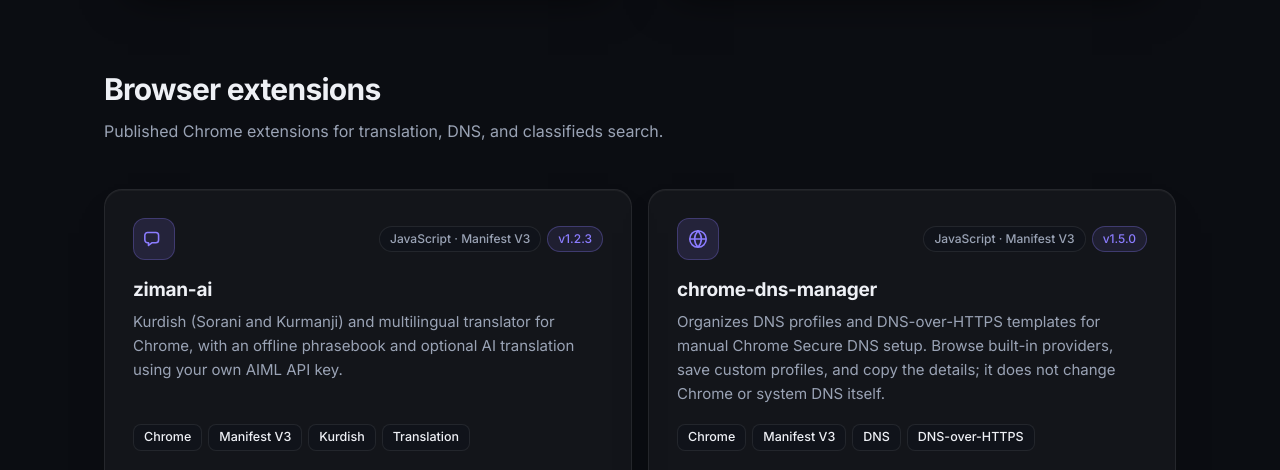
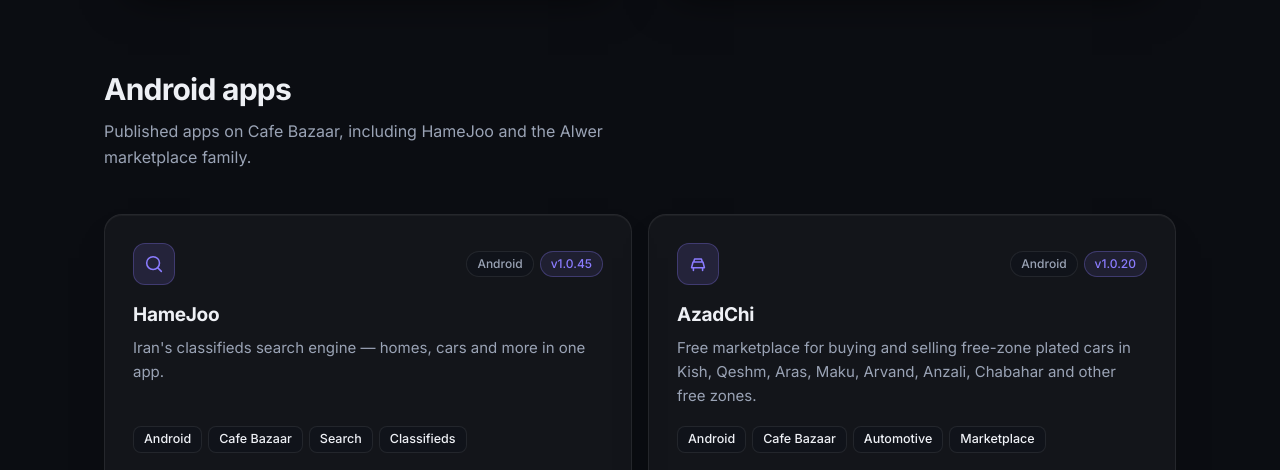
Before and after one commit to sadrmanesh/sadrmanesh.github.io, a plain HTML site: page index.html in a window 1280 px wide. Shown: the part 3303-3773 px from the top of the page. Drawn offline with Linux system fonts and the light colour scheme.

Commit message:
Add Cafe Bazaar apps to the site

```diff
--- a/index.html
+++ b/index.html
@@ -226,6 +226,11 @@
         </div>
         <div class="projects" id="projectList"></div>
         <div class="section-head section-head-follow">
+          <h3 id="apps-title" data-i18n="projects.apps.title">Android apps</h3>
+          <p class="section-sub" data-i18n="projects.apps.sub">Published apps on Cafe Bazaar, including HameJoo and the Alwer marketplace family.</p>
+        </div>
+        <div class="projects" id="appList"></div>
+        <div class="section-head section-head-follow">
           <h3 id="extensions-title" data-i18n="projects.ext.title">Browser extensions</h3>
           <p class="section-sub" data-i18n="projects.ext.sub">Published Chrome extensions for translation, DNS, and classifieds search.</p>
         </div>
--- a/main.js
+++ b/main.js
@@ -24,7 +24,7 @@
       "nav.projects": "Projects", "cta.projects": "Open source",
       "projects.title": "Open source",
       "projects.sub": "Production-grade building blocks for AI-powered commerce, built in the open.",
-      "projects.repo": "Repository", "projects.docs": "Documentation", "projects.demo": "Demo", "projects.dataset": "Dataset", "projects.article": "Read the write-up", "projects.store": "Chrome Web Store", "projects.website": "Website", "projects.ext.title": "Browser extensions", "projects.ext.sub": "Published Chrome extensions for translation, DNS, and classifieds search.",
+      "projects.repo": "Repository", "projects.docs": "Documentation", "projects.demo": "Demo", "projects.dataset": "Dataset", "projects.article": "Read the write-up", "projects.store": "Chrome Web Store", "projects.website": "Website", "projects.bazaar": "Cafe Bazaar", "projects.apps.title": "Android apps", "projects.apps.sub": "Published apps on Cafe Bazaar, including HameJoo and the Alwer marketplace family.", "projects.ext.title": "Browser extensions", "projects.ext.sub": "Published Chrome extensions for translation, DNS, and classifieds search.",
       "stack.hint": "Highlighted items link to the open-source project that uses them.",
       "stack.tip": "Used in {p}",
       "stack.title": "Tech stack",
@@ -59,7 +59,8 @@
       "projects.sub": "اجزای آماده تولید برای تجارت مبتنی بر هوش مصنوعی، ساخته شده در فضای عمومی.",
       "projects.repo": "مخزن",
       "projects.docs": "مستندات", "projects.demo": "نسخه نمایشی", "projects.dataset": "مجموعه داده", "projects.article": "خواندن مقاله",
-      "projects.store": "Chrome Web Store", "projects.website": "وب‌سایت",
+      "projects.store": "Chrome Web Store", "projects.website": "وب‌سایت", "projects.bazaar": "کافه‌بازار",
+      "projects.apps.title": "اپ‌های اندروید", "projects.apps.sub": "اپ‌های منتشرشده در کافه‌بازار، از جمله همه‌جو و خانوادهٔ بازار آلور.",
       "projects.ext.title": "افزونه‌های مرورگر", "projects.ext.sub": "افزونه‌های منتشرشدهٔ کروم برای ترجمه، DNS و جستجوی آگهی.",
       "stack.hint": "موارد برجسته به پروژه متن بازی پیوند دارند که از آن ها استفاده می کند.",
       "stack.tip": "به کار رفته در {p}",
@@ -96,7 +97,15 @@
   var EXTENSIONS = [
     { id: "ziman-ai", lang: "JavaScript \u00b7 Manifest V3", icon: "ziman", ver: "v1.2.3", store: "https://chromewebstore.google.com/detail/ziman-ai-kurdish-translat/cjmmnobnimheoeeojobgfkgbdbohcjkn", en: "Kurdish (Sorani and Kurmanji) and multilingual translator for Chrome, with an offline phrasebook and optional AI translation using your own AIML API key.", fa: "زمان، افزونهٔ کروم برای ترجمهٔ کردی سورانی و کرمانجی و چند زبان دیگر، با واژه‌نامهٔ آفلاین و ترجمهٔ اختیاری با کلید AIML خودتان.", tags: ["Chrome", "Manifest V3", "Kurdish", "Translation"] },
     { id: "chrome-dns-manager", lang: "JavaScript \u00b7 Manifest V3", icon: "dns", ver: "v1.5.0", store: "https://chromewebstore.google.com/detail/dns-configuration-manager/opoejijmagmdeeobilcpjnllpmoklnlk", en: "Organizes DNS profiles and DNS-over-HTTPS templates for manual Chrome Secure DNS setup. Browse built-in providers, save custom profiles, and copy the details; it does not change Chrome or system DNS itself.", fa: "پروفایل‌های DNS و قالب‌های DNS-over-HTTPS را برای تنظیم دستی Secure DNS در کروم سازماندهی می‌کند. ارائه‌دهنده‌های آماده را می‌بینید، پروفایل سفارشی ذخیره می‌کنید و جزئیات را کپی می‌کنید؛ خود افزونه تنظیمات DNS کروم یا سیستم را تغییر نمی‌دهد.", tags: ["Chrome", "Manifest V3", "DNS", "DNS-over-HTTPS"] },
-    { id: "hamejoo-chrome", lang: "JavaScript \u00b7 Manifest V3", icon: "search", ver: "v1.0.0", repo: "https://github.com/HameJoo/hamejoo-chrome", docs: "https://hamejoo.github.io/hamejoo-chrome/", demo: "https://hamejoo.ir", demoLabel: "projects.website", store: "https://chromewebstore.google.com/detail/hhchlcjldhlccicaaeiifmfdbacedhoi", en: "Official Chrome extension for HameJoo (\u0647\u0645\u0647\u200c\u062c\u0648): search Iranian classified ads and businesses from the toolbar, the hj address-bar keyword, the right-click menu, or Alt+H. Results open on hamejoo.ir.", fa: "افزونهٔ رسمی همه‌جو برای کروم: جستجوی آگهی و کسب‌وکار در ایران از پاپ‌آپ نوار ابزار، کلیدواژهٔ hj در نوار آدرس، منوی راست‌کلیک یا میانبر Alt+H. نتایج در hamejoo.ir باز می‌شوند.", tags: ["Chrome", "Manifest V3", "Search", "Classifieds"] }
+    { id: "hamejoo-chrome", lang: "JavaScript \u00b7 Manifest V3", icon: "search", ver: "v1.0.0", repo: "https://github.com/HameJoo/hamejoo-chrome", docs: "https://hamejoo.github.io/hamejoo-chrome/", demo: "https://hamejoo.ir", demoLabel: "projects.website", store: "https://chromewebstore.google.com/detail/hhchlcjldhlccicaaeiifmfdbacedhoi", listings: [["Cafe Bazaar", "https://cafebazaar.ir/app/com.hamejoo.app"]], en: "Official Chrome extension for HameJoo (\u0647\u0645\u0647\u200c\u062c\u0648): search Iranian classified ads and businesses from the toolbar, the hj address-bar keyword, the right-click menu, or Alt+H. Results open on hamejoo.ir.", fa: "افزونهٔ رسمی همه‌جو برای کروم: جستجوی آگهی و کسب‌وکار در ایران از پاپ‌آپ نوار ابزار، کلیدواژهٔ hj در نوار آدرس، منوی راست‌کلیک یا میانبر Alt+H. نتایج در hamejoo.ir باز می‌شوند.", tags: ["Chrome", "Manifest V3", "Search", "Classifieds"] }
+  ];
+
+  var APPS = [
+    { id: "hamejoo-app", name: "HameJoo", nameFa: "همه‌جو", lang: "Android", icon: "search", ver: "v1.0.45", repo: false, docs: false, home: "https://hamejoo.ir", store: "https://cafebazaar.ir/app/com.hamejoo.app", storeLabel: "projects.bazaar", demo: "https://hamejoo.ir", demoLabel: "projects.website", listings: [["Chrome Web Store", "https://chromewebstore.google.com/detail/hhchlcjldhlccicaaeiifmfdbacedhoi"]], en: "Iran's classifieds search engine \u2014 homes, cars and more in one app.", fa: "موتور جستجوی آگهی‌های ایران؛ ملک، خودرو و کالا در یک جستجو.", tags: ["Android", "Cafe Bazaar", "Search", "Classifieds"] },
+    { id: "azadchi-app", name: "AzadChi", nameFa: "آزادچی", lang: "Android", icon: "car", ver: "v1.0.20", repo: false, docs: false, home: "https://cafebazaar.ir/app/com.azadchi.app", store: "https://cafebazaar.ir/app/com.azadchi.app", storeLabel: "projects.bazaar", en: "Free marketplace for buying and selling free-zone plated cars in Kish, Qeshm, Aras, Maku, Arvand, Anzali, Chabahar and other free zones.", fa: "خرید و فروش رایگان خودروهای پلاک منطقه آزاد؛ کیش، قشم، ارس، ماکو، اروند، انزلی، چابهار و همه مناطق آزاد.", tags: ["Android", "Cafe Bazaar", "Automotive", "Marketplace"] },
+    { id: "alwer-app", name: "Alwer", nameFa: "آلور", lang: "Android", icon: "market", ver: "v1.0.14", repo: false, docs: false, home: "https://alwer.ir", store: "https://cafebazaar.ir/app/com.alwer.app", storeLabel: "projects.bazaar", demo: "https://alwer.ir", demoLabel: "projects.website", en: "Iran\u2019s needs marketplace: post a buy request, get price quotes, or list what you sell.", fa: "بازار نیازمندی‌های رایگان ایران: درخواست خرید ثبت کن، پیشنهاد قیمت بگیر یا آگهی فروش بگذار.", tags: ["Android", "Cafe Bazaar", "Marketplace", "Classifieds"] },
+    { id: "alweryar-app", name: "AlwerYar", nameFa: "آلوریار", lang: "Android", icon: "review", ver: "v1.0.5", repo: false, docs: false, home: "https://alweryar.ir", store: "https://cafebazaar.ir/app/com.alweryar.app", storeLabel: "projects.bazaar", demo: "https://alweryar.ir", demoLabel: "projects.website", en: "Alwer\u2019s review partner app: assess listings and suggest a decision; final publish stays with Alwer.", fa: "همیار آگهی‌های آلور: آگهی را می‌سنجی و پیشنهاد تصمیم می‌دهی؛ انتشار نهایی با آلور است.", tags: ["Android", "Cafe Bazaar", "Moderation"] },
+    { id: "alwerchi-app", name: "Alwerchi", nameFa: "آلورچی", lang: "Android", icon: "storefront", ver: "v1.0.5", repo: false, docs: false, home: "https://cafebazaar.ir/app/com.alwerchi.app", store: "https://cafebazaar.ir/app/com.alwerchi.app", storeLabel: "projects.bazaar", en: "Merchant app to manage products and stores on the Alwer platform.", fa: "پنل مدیریت فروشگاه و ثبت محصولات در بازار آلور.", tags: ["Android", "Cafe Bazaar", "Sellers"] }
   ];
 
   var PROJECT_ICONS = {
@@ -106,7 +115,11 @@
     eval: '<path d="M4 20V10M10 20V4M16 20v-7M22 20H2"/>',
     ziman: '<path d="M5 5h9a3 3 0 0 1 3 3v5a3 3 0 0 1-3 3h-4l-4 3v-3H5a3 3 0 0 1-3-3V8a3 3 0 0 1 3-3z"/>',
     dns: '<path d="M12 3a9 9 0 1 0 0 18 9 9 0 0 0 0-18zM3.2 12h17.6M12 3c2.6 3 3.7 6 3.7 9s-1.1 6-3.7 9M12 3c-2.6 3-3.7 6-3.7 9s1.1 6 3.7 9"/>',
-    search: '<path d="M11 4a7 7 0 1 0 0 14 7 7 0 0 0 0-14zM20 20l-3.8-3.8"/>'
+    search: '<path d="M11 4a7 7 0 1 0 0 14 7 7 0 0 0 0-14zM20 20l-3.8-3.8"/>',
+    car: '<path d="M5 16l1.6-6.2h10.8L19 16M5 16h14M7 16v3M17 16v3M7.2 9.8l1.1-3.3h7.4l1.1 3.3"/>',
+    market: '<path d="M4 7h16l-1.5 9.5a2 2 0 0 1-2 1.5h-9a2 2 0 0 1-2-1.5L4 7zM9 7V5a3 3 0 0 1 6 0v2"/>',
+    review: '<path d="M8 5h8a2 2 0 0 1 2 2v12a2 2 0 0 1-2 2H8a2 2 0 0 1-2-2V7a2 2 0 0 1 2-2zM9 5V3.5h6V5M9 12.5l2 2 4-4"/>',
+    storefront: '<path d="M4 10l2-5h12l2 5M4 10h16v9H4v-9zM9 19v-5h6v5"/>'
   };
 
   // Stack items demonstrated by a project link to it.
@@ -156,30 +169,39 @@
   var DOCS = "https://sadrmanesh.github.io/";
   var LINK_ICON = '<svg class="chip-ico" viewBox="0 0 24 24" width="11" height="11" aria-hidden="true"><path d="M7 17 17 7M9 7h8v8" fill="none" stroke="currentColor" stroke-width="2.4" stroke-linecap="round" stroke-linejoin="round"/></svg>';
 
-  function repoUrl(p) { return p.repo || (GH + p.id); }
-  function docsUrl(p) { return p.docs || (DOCS + p.id + "/"); }
+  function repoUrl(p) { return p.repo === false ? "" : (p.repo || (GH + p.id)); }
+  function docsUrl(p) { return p.docs === false ? "" : (p.docs || (DOCS + p.id + "/")); }
 
   function projectCard(p, lang, t) {
+    var repo = repoUrl(p);
+    var docs = docsUrl(p);
+    var title = (lang === "fa" && p.nameFa) ? p.nameFa : (p.name || p.id);
+    var titleLang = (lang === "fa" && p.nameFa) ? 'lang="fa" dir="rtl"' : 'lang="en" dir="ltr"';
+    var titleHref = p.home || repo || p.store || p.demo || docs;
+    var ver = p.ver ? '<span class="badge badge-ver">' + esc(p.ver) + '</span>' : '';
     return '<article class="project" id="project-' + p.id + '">' +
       '<div class="project-top"><div class="card-icon" aria-hidden="true"><svg viewBox="0 0 24 24">' + PROJECT_ICONS[p.icon] + '</svg></div>' +
-      '<div class="project-meta" lang="en" dir="ltr"><span class="badge">' + esc(p.lang) + '</span><span class="badge badge-ver">' + esc(p.ver || "v0.2.0") + '</span></div></div>' +
-      '<h3 class="project-name" lang="en" dir="ltr"><a href="' + esc(repoUrl(p)) + '" target="_blank" rel="noopener">' + esc(p.id) + '</a></h3>' +
+      '<div class="project-meta" lang="en" dir="ltr"><span class="badge">' + esc(p.lang) + '</span>' + ver + '</div></div>' +
+      '<h3 class="project-name" ' + titleLang + '><a href="' + esc(titleHref) + '" target="_blank" rel="noopener">' + esc(title) + '</a></h3>' +
       '<p class="project-pitch">' + esc(p[lang]) + '</p>' +
       '<ul class="tags" lang="en" dir="ltr">' + p.tags.map(function (x) { return '<li>' + esc(x) + '</li>'; }).join("") + '</ul>' +
       (p.install ? '<pre class="project-install" lang="en" dir="ltr">' + [].concat(p.install).map(function (c) { return '<code>' + esc(c) + '</code>'; }).join("\n") + '</pre>' : '') +
       '<div class="project-links">' +
-      '<a class="plink" href="' + esc(repoUrl(p)) + '" target="_blank" rel="noopener"><svg viewBox="0 0 24 24" width="16" height="16" aria-hidden="true"><path fill="currentColor" d="' + ICONS.github + '"/></svg><span>' + esc(t["projects.repo"]) + '</span></a>' +
-      (p.store ? '<a class="plink" href="' + esc(p.store) + '" target="_blank" rel="noopener" lang="en" dir="ltr"><span>' + esc(t["projects.store"]) + '</span></a>' : '') +
+      (repo ? '<a class="plink" href="' + esc(repo) + '" target="_blank" rel="noopener"><svg viewBox="0 0 24 24" width="16" height="16" aria-hidden="true"><path fill="currentColor" d="' + ICONS.github + '"/></svg><span>' + esc(t["projects.repo"]) + '</span></a>' : '') +
+      (p.store && docs ? '<a class="plink" href="' + esc(p.store) + '" target="_blank" rel="noopener" lang="en" dir="ltr"><span>' + esc(t[p.storeLabel || "projects.store"]) + '</span></a>' : '') +
       (p.demo ? '<a class="plink" href="' + esc(p.demo) + '" target="_blank" rel="noopener"><span>' + esc(t[p.demoLabel || "projects.demo"]) + '</span></a>' : '') +
       (p.article ? '<a class="plink" href="' + esc(p.article) + '" target="_blank" rel="noopener"><span>' + esc(t["projects.article"]) + '</span></a>' : '') +
       (p.listings || []).map(function (l) { return '<a class="plink" href="' + esc(l[1]) + '" target="_blank" rel="noopener" lang="en" dir="ltr"><span>' + esc(l[0]) + '</span></a>'; }).join("") +
-      '<a class="plink plink-primary" href="' + esc(docsUrl(p)) + '" target="_blank" rel="noopener"><span>' + esc(t["projects.docs"]) + '</span>' + ARROW + '</a>' +
+      (docs ? '<a class="plink plink-primary" href="' + esc(docs) + '" target="_blank" rel="noopener"><span>' + esc(t["projects.docs"]) + '</span>' + ARROW + '</a>' :
+        (p.store ? '<a class="plink plink-primary" href="' + esc(p.store) + '" target="_blank" rel="noopener" lang="en" dir="ltr"><span>' + esc(t[p.storeLabel || "projects.store"]) + '</span>' + ARROW + '</a>' : '')) +
       '</div></article>';
   }
 
   function renderProjects(lang) {
     var t = I18N[lang] || I18N.en;
     document.getElementById("projectList").innerHTML = PROJECTS.map(function (p) { return projectCard(p, lang, t); }).join("");
+    var appList = document.getElementById("appList");
+    if (appList) appList.innerHTML = APPS.map(function (p) { return projectCard(p, lang, t); }).join("");
     document.getElementById("extensionList").innerHTML = EXTENSIONS.map(function (p) { return projectCard(p, lang, t); }).join("");
   }
 
```
